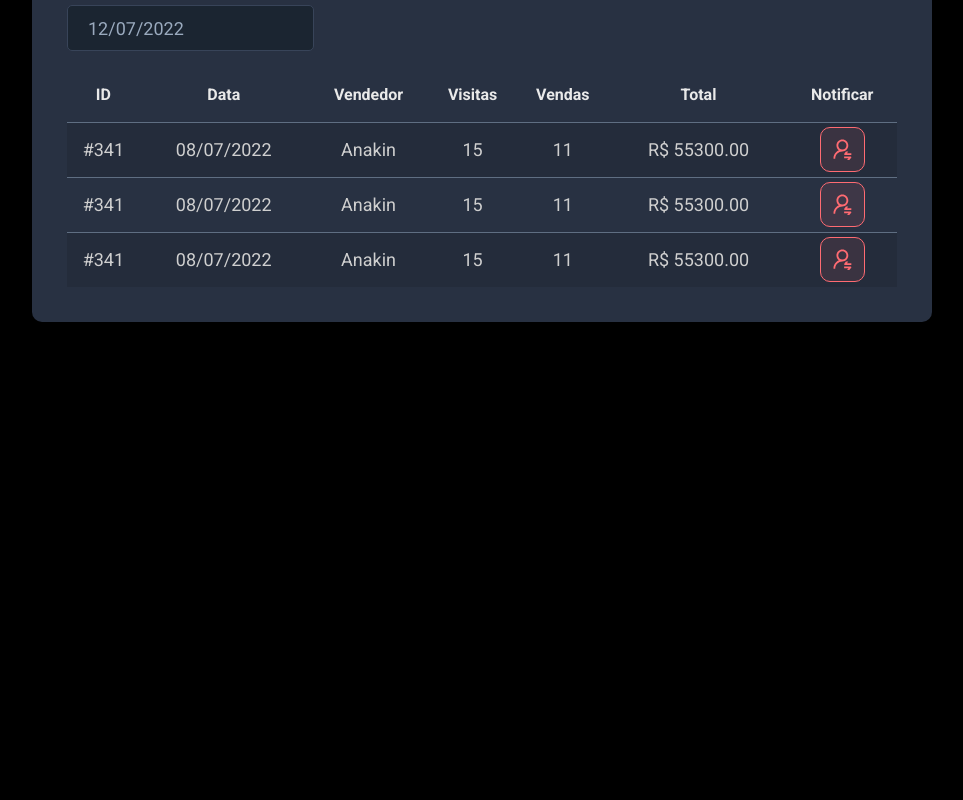
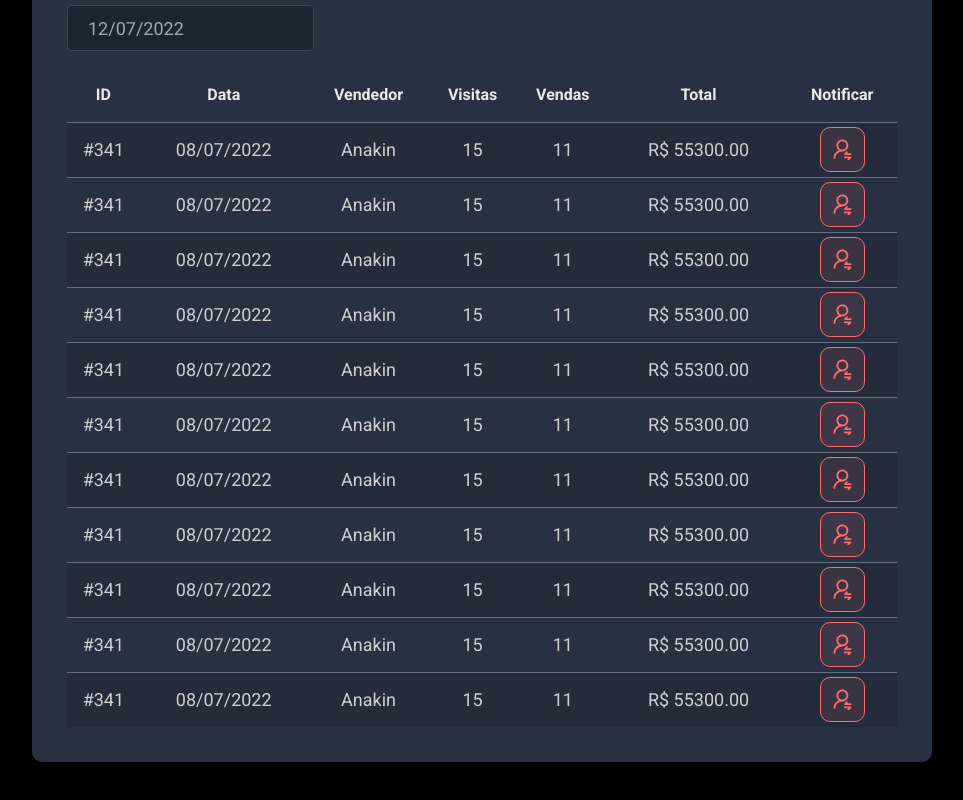
Before and after one commit to GuhhDev/dsmeta, a React (Vite) app in the folder frontend/: page / in a window 1280 px wide. Shown: the part 400-1200 px from the top of the page, without its empty margins (158-1121 px from the left). Before the commit the page ends 800 px from the top, so only its background shows below. Built offline with nearby package versions, Linux system fonts and the light colour scheme.

Commit message:
Security Config

```diff
--- a/frontend/src/components/SalesCard/index.tsx
+++ b/frontend/src/components/SalesCard/index.tsx
@@ -1,7 +1,7 @@
-import { useState } from 'react'
-import logo from './logo.svg'
-import './styles.css'
-import NotificationButton from '../NotificationButton'
+import { useState } from 'react';
+import logo from './logo.svg';
+import './styles.css';
+import NotificationButton from '../NotificationButton';
 import DatePicker from "react-datepicker";
 import "react-datepicker/dist/react-datepicker.css";
 
@@ -88,6 +88,110 @@
                                 </div>
                             </td>
                         </tr>
+                        <tr>
+                            <td className="show992">#341</td>
+                            <td className="show576">08/07/2022</td>
+                            <td>Anakin</td>
+                            <td className="show992">15</td>
+                            <td className="show992">11</td>
+                            <td>R$ 55300.00</td>
+                            <td>
+                                <div className="dsmeta-red-btn-container">
+                                    <NotificationButton />
+                                </div>
+                            </td>
+                        </tr>
+                        <tr>
+                            <td className="show992">#341</td>
+                            <td className="show576">08/07/2022</td>
+                            <td>Anakin</td>
+                            <td className="show992">15</td>
+                            <td className="show992">11</td>
+                            <td>R$ 55300.00</td>
+                            <td>
+                                <div className="dsmeta-red-btn-container">
+                                    <NotificationButton />
+                                </div>
+                            </td>
+                        </tr>
+                        <tr>
+                            <td className="show992">#341</td>
+                            <td className="show576">08/07/2022</td>
+                            <td>Anakin</td>
+                            <td className="show992">15</td>
+                            <td className="show992">11</td>
+                            <td>R$ 55300.00</td>
+                            <td>
+                                <div className="dsmeta-red-btn-container">
+                                    <NotificationButton />
+                                </div>
+                            </td>
+                        </tr>
+                        <tr>
+                            <td className="show992">#341</td>
+                            <td className="show576">08/07/2022</td>
+                            <td>Anakin</td>
+                            <td className="show992">15</td>
+                            <td className="show992">11</td>
+                            <td>R$ 55300.00</td>
+                            <td>
+                                <div className="dsmeta-red-btn-container">
+                                    <NotificationButton />
+                                </div>
+                            </td>
+                        </tr>
+                        <tr>
+                            <td className="show992">#341</td>
+                            <td className="show576">08/07/2022</td>
+                            <td>Anakin</td>
+                            <td className="show992">15</td>
+                            <td className="show992">11</td>
+                            <td>R$ 55300.00</td>
+                            <td>
+                                <div className="dsmeta-red-btn-container">
+                                    <NotificationButton />
+                                </div>
+                            </td>
+                        </tr>
+                        <tr>
+                            <td className="show992">#341</td>
+                            <td className="show576">08/07/2022</td>
+                            <td>Anakin</td>
+                            <td className="show992">15</td>
+                            <td className="show992">11</td>
+                            <td>R$ 55300.00</td>
+                            <td>
+                                <div className="dsmeta-red-btn-container">
+                                    <NotificationButton />
+                                </div>
+                            </td>
+                        </tr>
+                        <tr>
+                            <td className="show992">#341</td>
+                            <td className="show576">08/07/2022</td>
+                            <td>Anakin</td>
+                            <td className="show992">15</td>
+                            <td className="show992">11</td>
+                            <td>R$ 55300.00</td>
+                            <td>
+                                <div className="dsmeta-red-btn-container">
+                                    <NotificationButton />
+                                </div>
+                            </td>
+                        </tr>
+                        <tr>
+                            <td className="show992">#341</td>
+                            <td className="show576">08/07/2022</td>
+                            <td>Anakin</td>
+                            <td className="show992">15</td>
+                            <td className="show992">11</td>
+                            <td>R$ 55300.00</td>
+                            <td>
+                                <div className="dsmeta-red-btn-container">
+                                    <NotificationButton />
+                                </div>
+                            </td>
+                        </tr>
                     </tbody>
 
                 </table>
@@ -97,4 +201,4 @@
     )
 }
 
-export default SalesCard
+export default SalesCard;
```
Also changed, not shown: 1 other file (tests, documents, lock files or other folders).
